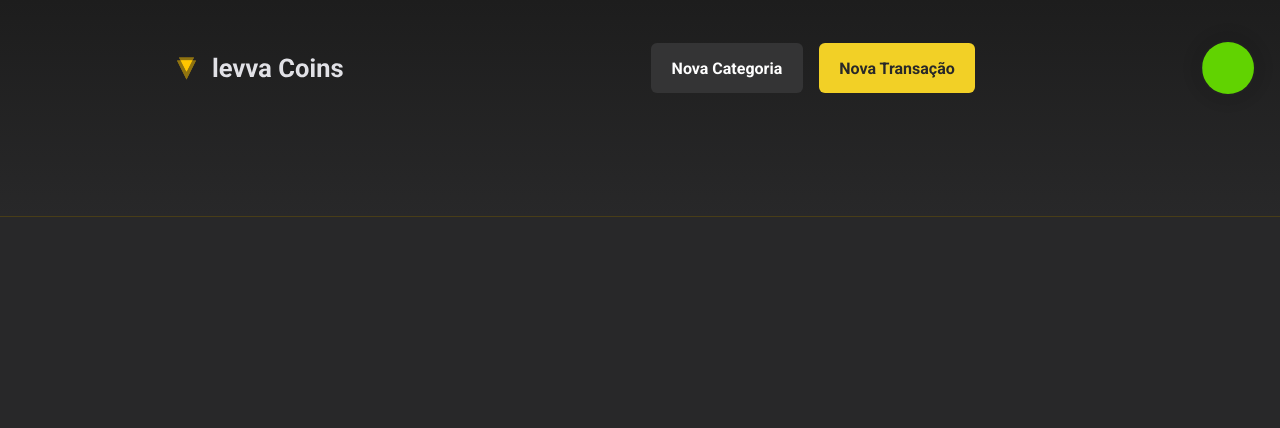
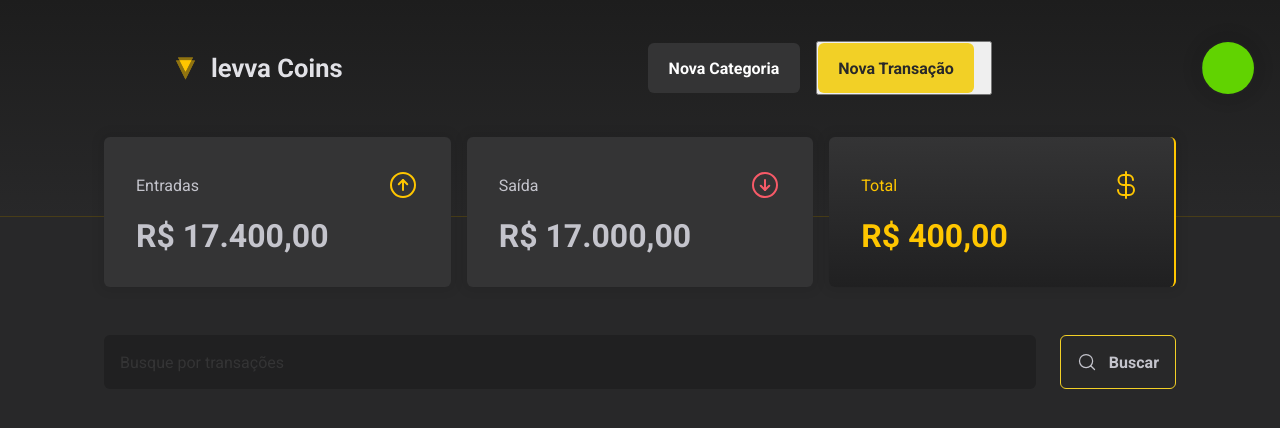
Before and after one commit to Myhr5/levva-coins, a React (Vite) app: page /home in a window 1280 px wide. Shown: the top 428 px of the page. Built offline with nearby package versions, Linux system fonts and the light colour scheme.

Commit message:
Criação e estilização SearchForm

```diff
--- a/package.json
+++ b/package.json
@@ -10,6 +10,9 @@
     "preview": "vite preview"
   },
   "dependencies": {
+    "@radix-ui/react-dialog": "^1.0.3",
+    "@radix-ui/react-popover": "1.0.5",
+    "phosphor-react": "^1.4.1",
     "react": "^18.2.0",
     "react-dom": "^18.2.0",
     "react-router-dom": "^6.11.1"
@@ -24,6 +27,7 @@
     "eslint": "^8.38.0",
     "eslint-plugin-react-hooks": "^4.6.0",
     "eslint-plugin-react-refresh": "^0.3.4",
+    "prettier": "^2.8.8",
     "styled-components": "^5.3.10",
     "typescript": "^5.0.2",
     "vite": "^4.3.2"
--- a/src/components/Header/index.tsx
+++ b/src/components/Header/index.tsx
@@ -5,6 +5,8 @@ import {
   NewTransactionButton,
   UserAvatar,
 } from "./styles";
+
+import * as Dialog from "@radix-ui/react-dialog";
 
 import levvaCoinsLogo from "../../assets/logo.svg";
 import perfilIcon from "../../assets/icon.jpg";
@@ -17,7 +19,24 @@ export function Header() {
 
         <div>
           <NewCategoryButton>Nova Categoria</NewCategoryButton>
-          <NewTransactionButton>Nova Transação</NewTransactionButton>
+
+          <Dialog.Root>
+            <Dialog.Trigger>
+              <NewTransactionButton>Nova Transação</NewTransactionButton>
+            </Dialog.Trigger>
+
+            <Dialog.Portal>
+              <Dialog.Overlay />
+
+              <Dialog.Content>
+                <Dialog.Title>Nova transação</Dialog.Title>
+
+                {/* <Dialog.Description /> */}
+
+                <Dialog.Close />
+              </Dialog.Content>
+            </Dialog.Portal>
+          </Dialog.Root>
         </div>
       </HeaderContent>
 
--- /dev/null
+++ b/src/components/SearchForm/index.tsx
@@ -0,0 +1,15 @@
+import { MagnifyingGlass } from "phosphor-react";
+import { SearchFormContainer } from "./styles";
+
+export function SearchForm() {
+  return (
+    <SearchFormContainer>
+      <input type="text" placeholder="Busque por transações" />
+
+      <button>
+        <MagnifyingGlass size={20} />
+        Buscar
+      </button>
+    </SearchFormContainer>
+  );
+}
--- a/src/components/SearchForm/styles.ts
+++ b/src/components/SearchForm/styles.ts
@@ -1,6 +1,51 @@
-export function SearchForm() {
-    return (
-        <SearchFormContainer>
+import styled from "styled-components";
 
-    );
-}
+export const SearchFormContainer = styled.form`
+  grid-column: 2 / 3;
+
+  width: 100%;
+  max-width: 1120px;
+  margin: 3rem auto 0;
+  padding: 0 1.5rem;
+  display: grid;
+  grid-template-columns: 1fr 1.5rem auto;
+
+  input {
+    grid-column: 1 / 2;
+    flex: 1;
+    border-radius: 6px;
+    border: 0;
+    background: ${(props) => props.theme["gray-700"]};
+    color: ${(props) => props.theme["gray-500"]};
+    padding: 1rem;
+
+    &::placeholder {
+      color: ${(props) => props.theme["gray-500"]};
+    }
+  }
+
+  button {
+    grid-column: 3/4;
+
+    display: flex;
+    align-items: center;
+    gap: 0.75rem;
+    padding: 1rem;
+
+    background: transparent;
+    border: 1px solid ${(props) => props.theme["yellow-300"]};
+    border-radius: 6px;
+    color: ${(props) => props.theme["gray-300"]};
+
+    font-weight: bold;
+
+    transition: all 0.3s;
+
+    &:hover {
+      cursor: pointer;
+      background: ${(props) => props.theme["yellow-500"]};
+      border-color: ${(props) => props.theme["yellow-500"]};
+      color: ${(props) => props.theme["gray-600"]};
+    }
+  }
+`;
--- /dev/null
+++ b/src/components/Summary/index.tsx
@@ -0,0 +1,36 @@
+import { ArrowCircleDown, ArrowCircleUp, CurrencyDollar } from "phosphor-react";
+import { SummaryCard, SummaryContainer } from "./styles";
+import { defaultTheme } from "../../styles/defaultTheme";
+
+export function Summary() {
+  return (
+    <SummaryContainer>
+      <SummaryCard>
+        <header>
+          <span>Entradas</span>
+          <ArrowCircleUp size={32} color={defaultTheme["yellow-500"]} />
+        </header>
+
+        <strong>R$ 17.400,00</strong>
+      </SummaryCard>
+
+      <SummaryCard>
+        <header>
+          <span>Saída</span>
+          <ArrowCircleDown size={32} color={defaultTheme["red-500"]} />
+        </header>
+
+        <strong>R$ 17.000,00</strong>
+      </SummaryCard>
+
+      <SummaryCard variant="balance">
+        <header>
+          <span>Total</span>
+          <CurrencyDollar size={32} color={defaultTheme["yellow-500"]} />
+        </header>
+
+        <strong>R$ 400,00</strong>
+      </SummaryCard>
+    </SummaryContainer>
+  );
+}
--- /dev/null
+++ b/src/components/Summary/styles.ts
@@ -0,0 +1,55 @@
+import styled, { css } from "styled-components";
+
+export const SummaryContainer = styled.section`
+  grid-column: 2 / 3;
+
+  width: 100%;
+  max-width: 1120px;
+  margin: 0 auto;
+  padding: 0 1.5rem;
+
+  display: grid;
+  grid-template-columns: 1fr 1fr 1fr;
+  gap: 1rem;
+  margin-top: -5rem;
+`;
+
+interface SummaryCardProps {
+  variant?: "balance";
+}
+
+export const SummaryCard = styled.div<SummaryCardProps>`
+  background: ${(props) => props.theme["gray-500"]};
+  border-radius: 6px;
+  padding: 2rem;
+  box-shadow: 0px 0px 10px 5px #00000010;
+
+  header {
+    display: flex;
+    align-items: center;
+    justify-content: space-between;
+  }
+
+  strong {
+    display: block;
+    margin-top: 1rem;
+    font-size: 2rem;
+  }
+
+  ${(props) =>
+    props.variant === "balance" &&
+    css`
+      background: linear-gradient(
+        to bottom,
+        ${props.theme["gray-500"]},
+        ${props.theme["gray-700"]}
+      );
+      border-right: 2px solid ${props.theme["yellow-500"]};
+      header {
+        color: ${props.theme["yellow-500"]};
+      }
+      strong {
+        color: ${props.theme["yellow-500"]};
+      }
+    `}
+`;
--- a/src/pages/Home/index.tsx
+++ b/src/pages/Home/index.tsx
@@ -1,10 +1,15 @@
 import { Header } from "../../components/Header";
+import { SearchForm } from "../../components/SearchForm";
+import { Summary } from "../../components/Summary";
 import { HomeWrapper } from "./styles";
 
 export function Home() {
   return (
     <HomeWrapper>
       <Header />
+      <Summary />
+
+      <SearchForm />
     </HomeWrapper>
   );
 }
```
Also changed, not shown: 1 other file (tests, documents, lock files or other folders).
